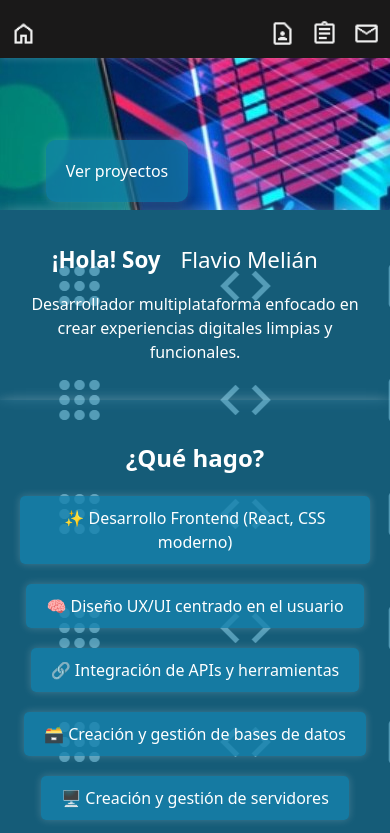
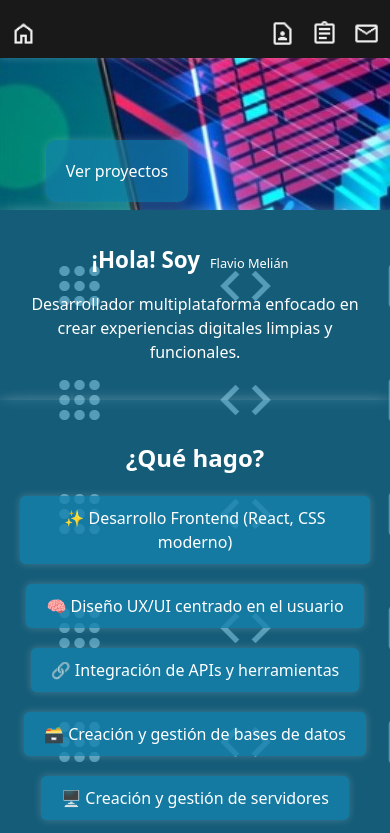
Before and after one commit to flaviomelian/flaviomelian-portfolio, a React (Vite) app in the folder frontend/: page / in a window 390 px wide. Shown: the top 833 px of the page. Built offline with nearby package versions, Linux system fonts and the light colour scheme.

Commit message:
mejoras visuales en home

```diff
--- a/frontend/src/Pages/Home/Home.css
+++ b/frontend/src/Pages/Home/Home.css
@@ -89,4 +89,9 @@
         font-size: 1.4rem !important;
     }
 
+    .about-link {
+        font-size: 0.8rem;
+        padding: 5px 10px;
+    }
+
 }
```
